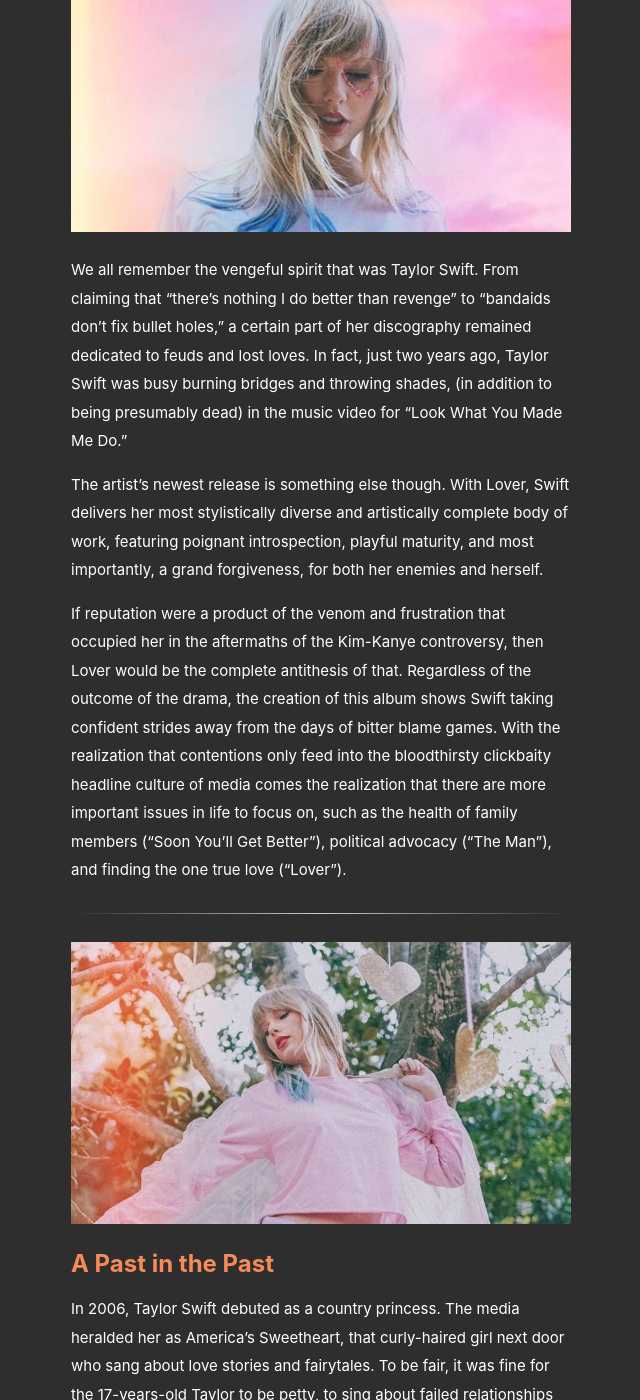
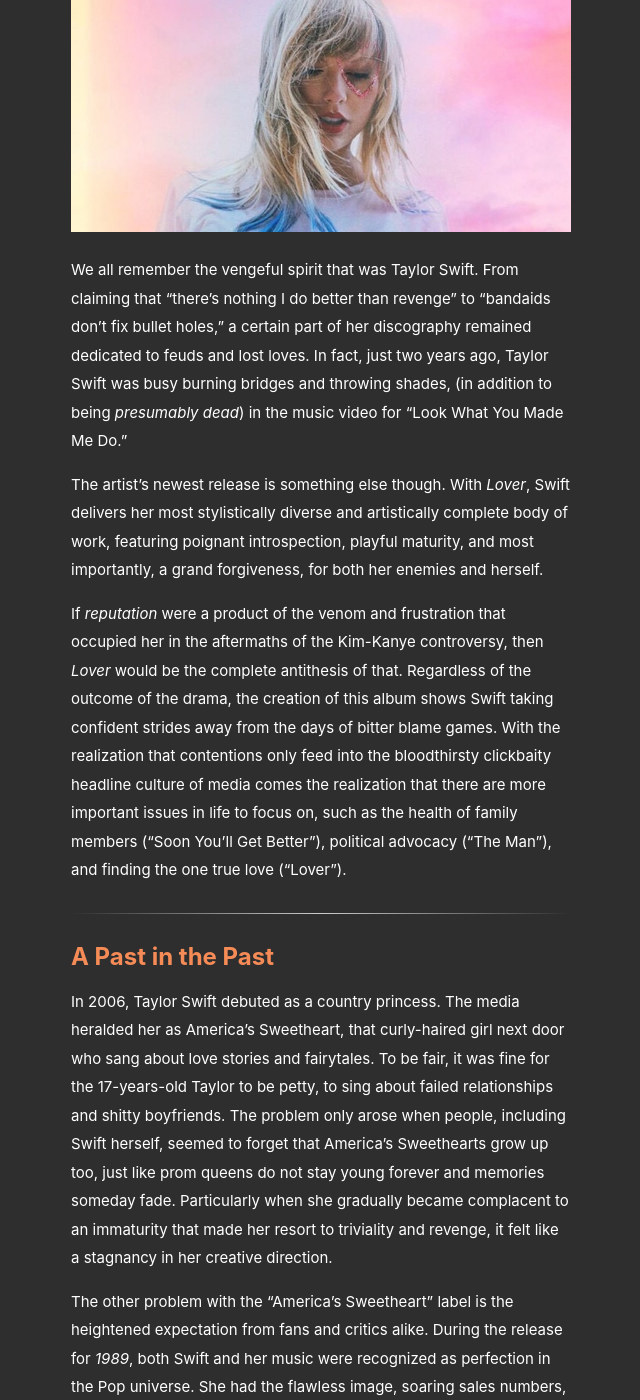
Before and after one commit to law-wang/blog-1.1, a Jekyll site: the page built from _posts/2019-10-20-lover.md, in a window 1280 px wide and 1400 px high, scrolled down 523 px. Shown: the whole window, without its empty margins (319-959 px from the left). Built offline with Jekyll 4.4.1, drawn with Linux system fonts in a browser that asks for light colours; some of the changed lines change nothing that is shown; some of the changed text lies outside the part shown.

Commit message:
Update 2019-10-20-lover.md

```diff
--- a/_posts/2019-10-20-lover.md
+++ b/_posts/2019-10-20-lover.md
@@ -8,22 +8,24 @@ tag: [Taylor Swift, Pop, Featured]
 
 ![Cover](/assets/images/lover1.jpg)
 
-We all remember the vengeful spirit that was Taylor Swift. From claiming that "there's nothing I do better than revenge" to "bandaids don’t fix bullet holes," a certain part of her discography remained dedicated to feuds and lost loves. In fact, just two years ago, Taylor Swift was busy burning bridges and throwing shades, (in addition to being presumably dead) in the music video for "Look What You Made Me Do."
+We all remember the vengeful spirit that was Taylor Swift. From claiming that "there's nothing I do better than revenge" to "bandaids don’t fix bullet holes," a certain part of her discography remained dedicated to feuds and lost loves. In fact, just two years ago, Taylor Swift was busy burning bridges and throwing shades, (in addition to being _presumably dead_) in the music video for "Look What You Made Me Do."
 
-The artist’s newest release is something else though. With Lover, Swift delivers her most stylistically diverse and artistically complete body of work, featuring poignant introspection, playful maturity, and most importantly, a grand forgiveness, for both her enemies and herself.
+The artist’s newest release is something else though. With _Lover_, Swift delivers her most stylistically diverse and artistically complete body of work, featuring poignant introspection, playful maturity, and most importantly, a grand forgiveness, for both her enemies and herself.
 
-If reputation were a product of the venom and frustration that occupied her in the aftermaths of the Kim-Kanye controversy, then Lover would be the complete antithesis of that. Regardless of the outcome of the drama, the creation of this album shows Swift taking confident strides away from the days of bitter blame games. With the realization that contentions only feed into the bloodthirsty clickbaity headline culture of media comes the realization that there are more important issues in life to focus on, such as the health of family members ("Soon You'll Get Better"), political advocacy ("The Man"), and finding the one true love ("Lover").
+If _reputation_ were a product of the venom and frustration that occupied her in the aftermaths of the Kim-Kanye controversy, then _Lover_ would be the complete antithesis of that. Regardless of the outcome of the drama, the creation of this album shows Swift taking confident strides away from the days of bitter blame games. With the realization that contentions only feed into the bloodthirsty clickbaity headline culture of media comes the realization that there are more important issues in life to focus on, such as the health of family members ("Soon You'll Get Better"), political advocacy ("The Man"), and finding the one true love ("Lover").
 
 <div class="divider"></div>
-![Cover](/assets/images/lover2.jpg)
+
 ## A Past in the Past
 
 In 2006, Taylor Swift debuted as a country princess. The media heralded her as America's Sweetheart, that curly-haired girl next door who sang about love stories and fairytales. To be fair, it was fine for the 17-years-old Taylor to be petty, to sing about failed relationships and shitty boyfriends. The problem only arose when people, including Swift herself, seemed to forget that America's Sweethearts grow up too, just like prom queens do not stay young forever and memories someday fade. Particularly when she gradually became complacent to an immaturity that made her resort to triviality and revenge, it felt like a stagnancy in her creative direction.
 
-The other problem with the "America's Sweetheart" label is the heightened expectation from fans and critics alike. During the release for 1989, both Swift and her music were recognized as perfection in the Pop universe. She had the flawless image, soaring sales numbers, all-star team of friends, and an award-winning album. Yet while she has reaped the benefits of media exposure, she also suffered — because the same people that crowned you can turn against you just as quickly. In today's stan-or-canceled culture, the ideals demanded by the public in can be exhausting. According to a recent [interview](https://www.rollingstone.com/music/music-features/taylor-swift-rolling-stone-interview-880794/) with The Rolling Stone, Swift stated that “[people] decided in 2016 that absolutely everything about me was wrong. If I did something good, it was for the wrong reasons. If I did something brave, I didn’t do it correctly. If I stood up for myself, I was throwing a tantrum. And so I found myself in this endless mockery echo chamber.”
+The other problem with the "America's Sweetheart" label is the heightened expectation from fans and critics alike. During the release for _1989_, both Swift and her music were recognized as perfection in the Pop universe. She had the flawless image, soaring sales numbers, all-star team of friends, and an award-winning album. Yet while she has reaped the benefits of media exposure, she also suffered — because the same people that crowned you can turn against you just as quickly. In today's stan-or-canceled culture, the ideals demanded by the public in can be exhausting. According to a recent [interview](https://www.rollingstone.com/music/music-features/taylor-swift-rolling-stone-interview-880794/) with The Rolling Stone, Swift stated that “[people] decided in 2016 that absolutely everything about me was wrong. If I did something good, it was for the wrong reasons. If I did something brave, I didn’t do it correctly. If I stood up for myself, I was throwing a tantrum. And so I found myself in this endless mockery echo chamber.”
 
 <div class="divider"></div>
-![Cover](/assets/images/lover2.jpg)
+
+![Cover](/assets/images/lover2.JPG)
+
 ## A New Beginning
 
 In some bizarre way, however, her fall from grace also prompted the evolution of her artistry. Her audience has aged from teenagers to adults, and it seemed appropriate for her to grow out of the expectations and halos that once chained her. She did lose her perfect image, but in the death of her reputation, she became aware of the delicacy of herself.
@@ -33,10 +35,11 @@ In some bizarre way, however, her fall from grace also prompted the evolution of
 In that achingly sad moment of introspection, Swift becomes keenly aware of herself as the veneers peeled away — she realizes that anyone can see right through her, just as she sings "I see right through me." As the weariness finally washes over, the desperation for someone to stick around her shattered and incomplete self highlights precisely how there is no guarantee of it. After half a decade of jumping from romances, Swift understands that love stories are not as simple as "baby just say yes." They may be complicated, messy, and inconclusive. Fairytales do not exist in real life, and if you want something, you have to fight for it — whether it be truth, vindication, or love.
 
 <div class="divider"></div>
+
 ## A Grand Forgiveness
 
 I guess the lesson Taylor Swift brings is understanding ourselves. Understanding our own fragility makes us more accepting of others. Understanding our own defects makes us braver and more honest. "I Forgot That You Existed," with playful and light presentation, contrasts greatly with the dark, gothic tracks from reputation. "It's Nice To Have A Friend," is the other side to "This Is Why We Can't Have Nice Things." Through a celebration of love and passion, she has learned to forgive.
 
 As dramas of the past dissipate, as the happy, the unhappy, the fortunate, and the unfortunate fade, Taylor Swift, in the spirit of moving on, bathes in "Daylight" and proclaims that "I wanna be defined by the things that I love. Not the things I hate. Not the things I'm afraid of, or the things that haunt me in the middle of the night." She cannot remain America's Sweetheart forever. Nobody can. Just like Rihanna's modeling career and Gaga's makeup line, there comes a time for Taylor to find her own voice. This time around, Taylor Swift announces that she will not be defined by resentment or snake emojis. Instead, she would like to be remembered by forgiveness, self-care, and maturity.
 
-Everyone makes mistakes. We can all be seized by vengeance and rage. But we also grow up, encounter ourselves, and find the things that matter more. Leaving the bad in the past — that is the victor's attitude. Being defined by what you love — that is Lover.
+Everyone makes mistakes. We can all be seized by vengeance and rage. But more importantly, we also grow up, encounter ourselves, and find the things that matter more. Leaving the bad in the past — that is the victor's attitude. Being defined by what you love — that is _Lover_.
```
